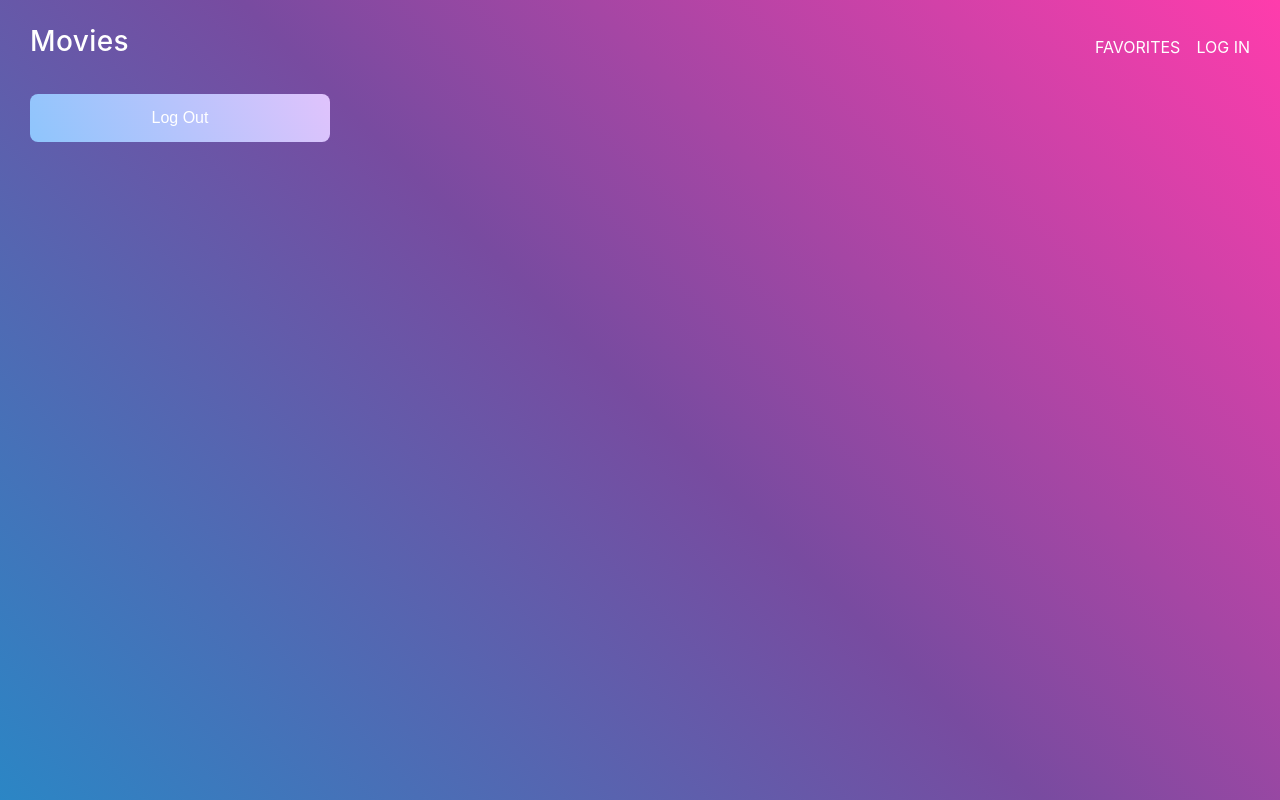
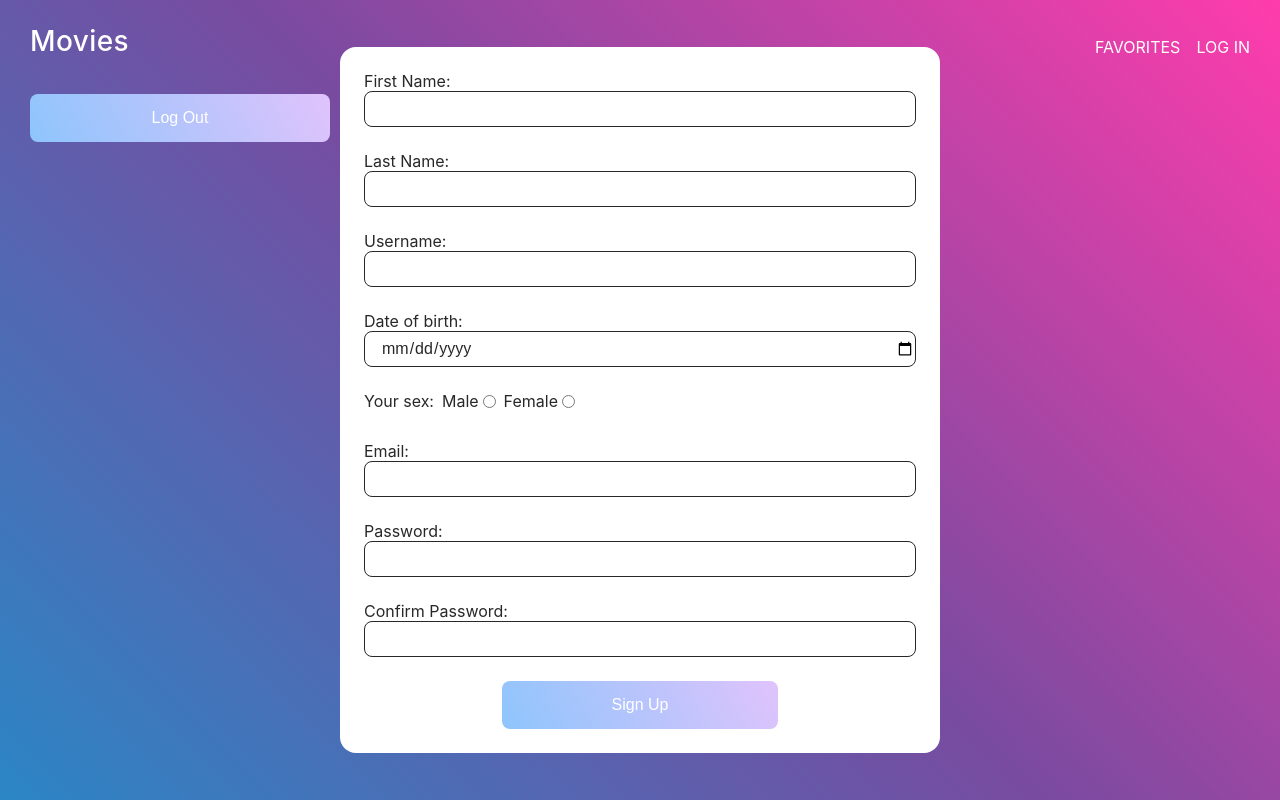
Before and after one commit to KyryloRusakov/movie_app, a React (Create React App) app: page /profile in a window 1280 px wide. Built offline with nearby package versions, Linux system fonts and the light colour scheme.

Commit message:
add form updating user data

```diff
--- a/src/pages/Profile.jsx
+++ b/src/pages/Profile.jsx
@@ -1,43 +1,219 @@
-import React from 'react'
-import Header from './../components/Header';
+import { React, useState, useEffect } from "react";
+import Header from "./../components/Header";
 import { useNavigate } from "react-router-dom";
 import { useAuth } from "./../components/hook/useAuth";
 import axios from "axios";
+import { useForm } from "react-hook-form";
 
 const Profile = () => {
+  const {
+    register,
+    formState: { errors },
+    handleSubmit,
+    setValue,
+  } = useForm();
+
   const { signout } = useAuth();
   const navigate = useNavigate();
-  // const { name } = data;
-    //  const fetchUser = async (data) => {
-    //    const { email, password } = data;
-    //    try {
-    //      const response = await axios.get("http://localhost:3001/users");
-    //      console.log(response);
-    //      const users = response.data;
-    //      console.log(users);
 
-    //      const user = users.find(
-    //        (user) => user.email === email && user.password === password
-    //      );
+  // const [userData, setUserData] = useState({});
+  const [userId, setUserId] = useState(null);
 
-    //      if (user) {
-    //        navigate("/movies");
-    //      } else {
-    //        setError("Неправильный email или пароль. Попробуйте снова.");
-    //      }
-    //    } catch (error) {
-    //      setError(
-    //        "Произошла ошибка при проверке учетных данных. Попробуйте позже."
-    //      );
-    //    }
-    //  };
-    const logout = () => {
-      signout(() => navigate("/movies"));
+  useEffect(() => {
+    // Извлекаем данные текущего пользователя из локального хранилища
+    const storedUser = localStorage.getItem("user");
+    if (storedUser) {
+      const user = JSON.parse(storedUser);
+      // setUserData(user);
+
+      fetchUserData(user.email); // Загружаем данные пользователя с JSON-сервера
     }
+
+  }, []);
+
+   const fetchUserData = async (email) => {
+     try {
+       const response = await axios.get("http://localhost:3001/users");
+       const users = response.data;
+
+       // Находим пользователя с той же электронной почтой из локального хранилища
+       const user = users.find((user) => user.email === email);
+       console.log(user);
+
+       if (user) {
+        //  setUserData(user);
+         setUserId(user.id); // Устанавливаем идентификатор пользователя
+
+        setValue("name", user.name);
+        setValue("lastName", user.lastName);
+        setValue("username", user.username);
+        setValue("date", user.date);
+        setValue("sex", user.sex);
+        setValue("email", user.email);
+        setValue("password", user.password);
+        setValue("confirmPassword", user.password);
+       }
+     } catch (error) {
+       console.error("Error fetching user data:", error);
+     }
+   };
+
+  const onSubmit = async (data) => {
+    try {
+      // Отправляем обновленные данные на JSON-сервер, используя идентификатор пользователя
+      await axios.put(`http://localhost:3001/users/${userId}`, data);
+      alert("Update")
+    } catch (error) {
+      console.error("Error saving user data:", error);
+    }
+  };
+
+  const logout = () => {
+    signout(() => navigate("/movies"));
+  };
 
   return (
     <div className="container">
       <Header />
+      <form className="form" onSubmit={handleSubmit(onSubmit)}>
+        <div className="form-control-wrapper">
+          <label>
+            First Name:
+            <input
+              className="form-input"
+              {...register("name", {
+                required: "Enter your name",
+              })}
+            />
+            {errors.name && (
+              <span className="form-error">{errors.name.message}</span>
+            )}
+          </label>
+        </div>
+        <div className="form-control-wrapper">
+          <label>
+            Last Name:
+            <input
+              className="form-input"
+              {...register("lastName", {
+                required: "Enter your last name",
+              })}
+            />
+            {errors.lastName && (
+              <span className="form-error">{errors.lastName.message}</span>
+            )}
+          </label>
+        </div>
+        <div className="form-control-wrapper">
+          <label>
+            Username:
+            <input
+              className="form-input"
+              {...register("username", {
+                required: true,
+                pattern: {
+                  value: /^[a-z][a-zA-Z0-9_.]*$/,
+                  message:
+                    'Логин должен начинаться с маленькой буквы и содержать только буквы, цифры или символы "." или "_"',
+                },
+              })}
+            />
+            {errors.username && (
+              <span className="form-error">{errors.username.message}</span>
+            )}
+          </label>
+        </div>
+        <div className="form-control-wrapper">
+          <label>
+            Date of birth:
+            <input
+              className="form-input"
+              type="date"
+              {...register("date", {
+                required: "Chose date",
+              })}
+            />
+            {errors.date && (
+              <span className="form-error">{errors.date.message}</span>
+            )}
+          </label>
+        </div>
+        <div className="form-radiobtn-wrapper">
+          Your sex:
+          <label className="form-radiobtn">
+            Male
+            <input
+              className="form-input"
+              type="radio"
+              {...register("sex", {
+                required: true,
+              })}
+            />
+          </label>
+          <label className="form-radiobtn">
+            Female
+            <input
+              className="form-input"
+              type="radio"
+              {...register("sex", {
+                required: "Chose sex",
+              })}
+            />
+            {errors.sex && (
+              <span className="form-error">{errors.sex.message}</span>
+            )}
+          </label>
+        </div>
+        <div className="form-control-wrapper">
+          <label>
+            Email:
+            <input
+              className="form-input"
+              {...register("email", {
+                required: "Enter your email",
+              })}
+            />
+            {errors.email && (
+              <span className="form-error">{errors.email.message}</span>
+            )}
+          </label>
+        </div>
+        <div className="form-control-wrapper">
+          <label>
+            Password:
+            <input
+              className="form-input"
+              {...register("password", {
+                required: "Enter your password",
+              })}
+            />
+            {errors.password && (
+              <span className="form-error">{errors.password.message}</span>
+            )}
+          </label>
+        </div>
+        <div className="form-control-wrapper">
+          <label>
+            Confirm Password:
+            <input
+              className="form-input"
+              {...register("confirmPassword", {
+                required: "Confirm your password",
+              })}
+            />
+            {errors.confirmPassword && (
+              <span className="form-error">
+                {errors.confirmPassword.message}
+              </span>
+            )}
+          </label>
+        </div>
+        <div className="form-footer">
+          <button className="form-btn" type="submit">
+            Sign Up
+          </button>
+        </div>
+      </form>
       <div className="logout">
         <button className="form-btn" type="submit" onClick={logout}>
           Log Out
@@ -45,6 +221,6 @@ const Profile = () => {
       </div>
     </div>
   );
-}
+};
 
-export default Profile
+export default Profile;
```
